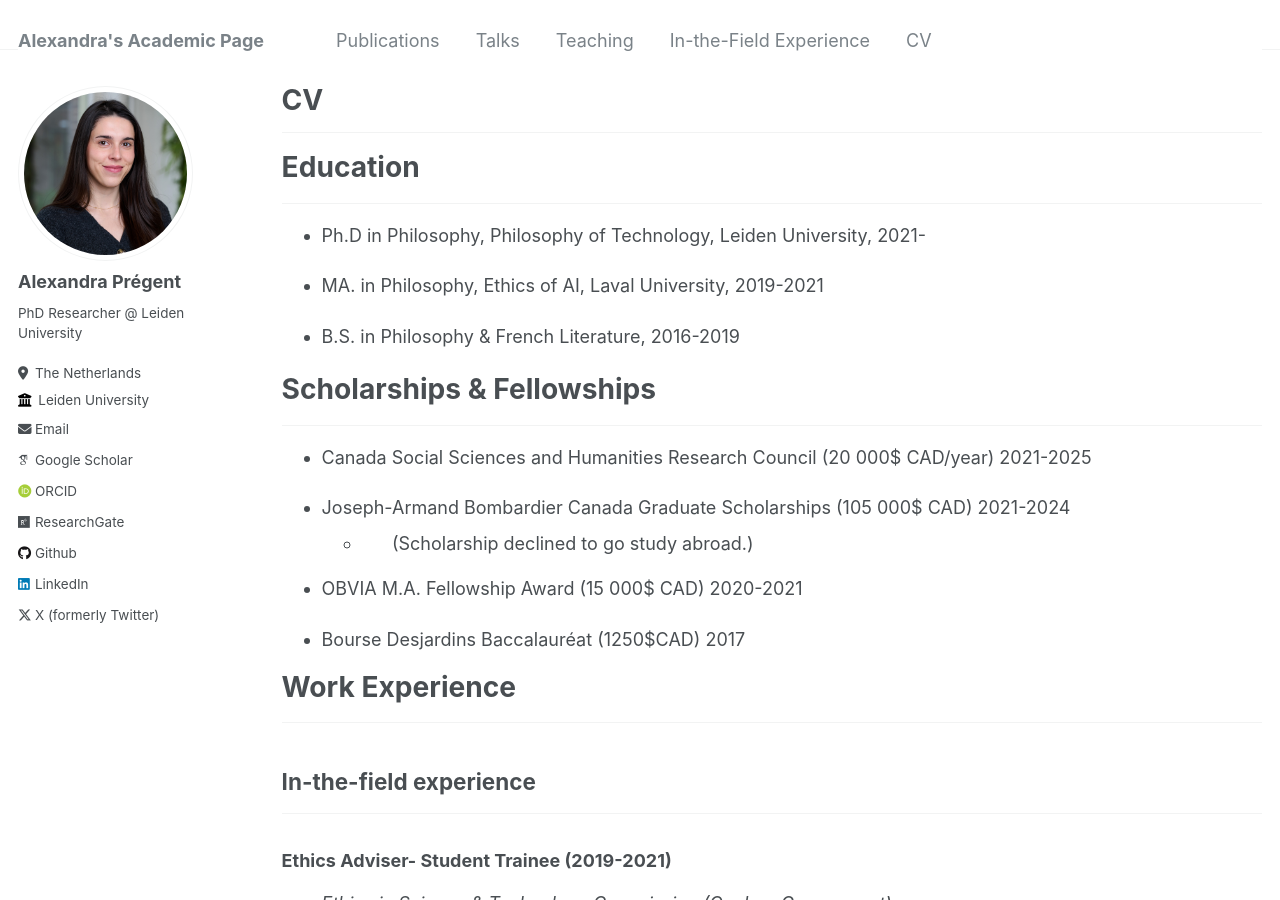
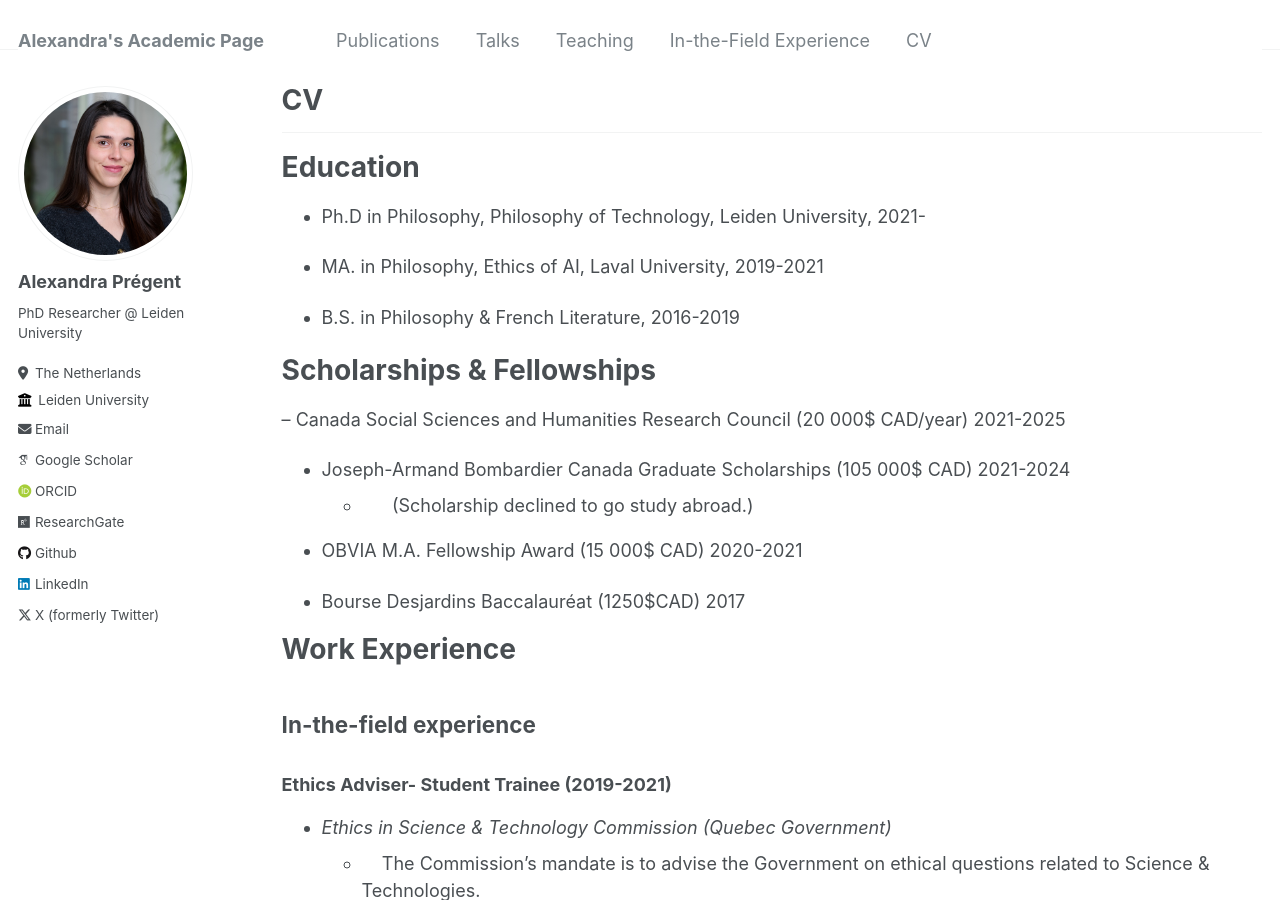
Before and after one commit to AlexandraPregent/AlexandraPregent.github.io, a Jekyll site: the page built from _pages/cv.md, in a window 1280 px wide and 900 px high. Built offline with Jekyll 4.4.1, drawn with Linux system fonts in a browser that asks for light colours; some web fonts are replaced.

Commit message:
Update cv.md

```diff
--- a/_pages/cv.md
+++ b/_pages/cv.md
@@ -14,7 +14,6 @@ redirect_from:
 
 
 # Education
-*******
 
 * Ph.D in Philosophy, Philosophy of Technology, Leiden University, 2021-
 
@@ -25,11 +24,9 @@ redirect_from:
 * B.S. in Philosophy & French Literature, 2016-2019
 
 
+# Scholarships & Fellowships
 
-# Scholarships & Fellowships
-*******
-
-- Canada Social Sciences and Humanities Research Council (20 000$ CAD/year) 2021-2025
+-- Canada Social Sciences and Humanities Research Council (20 000$ CAD/year) 2021-2025
 
 
 * Joseph-Armand Bombardier Canada Graduate Scholarships (105 000$ CAD) 2021-2024
@@ -42,16 +39,12 @@ redirect_from:
 * Bourse Desjardins Baccalauréat (1250$CAD) 2017
 
 
+# Work Experience
 
-
-
-# Work Experience
-*******
 
 
 
 ## In-the-field experience
-*******
 
 
 
```
